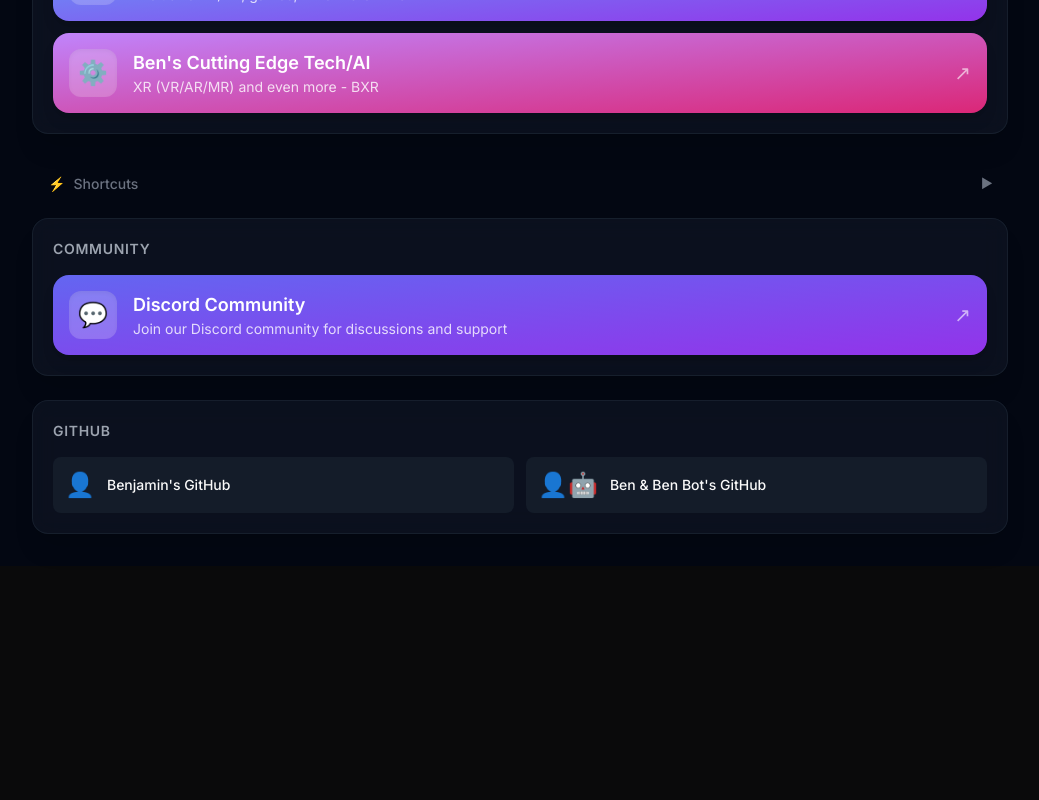
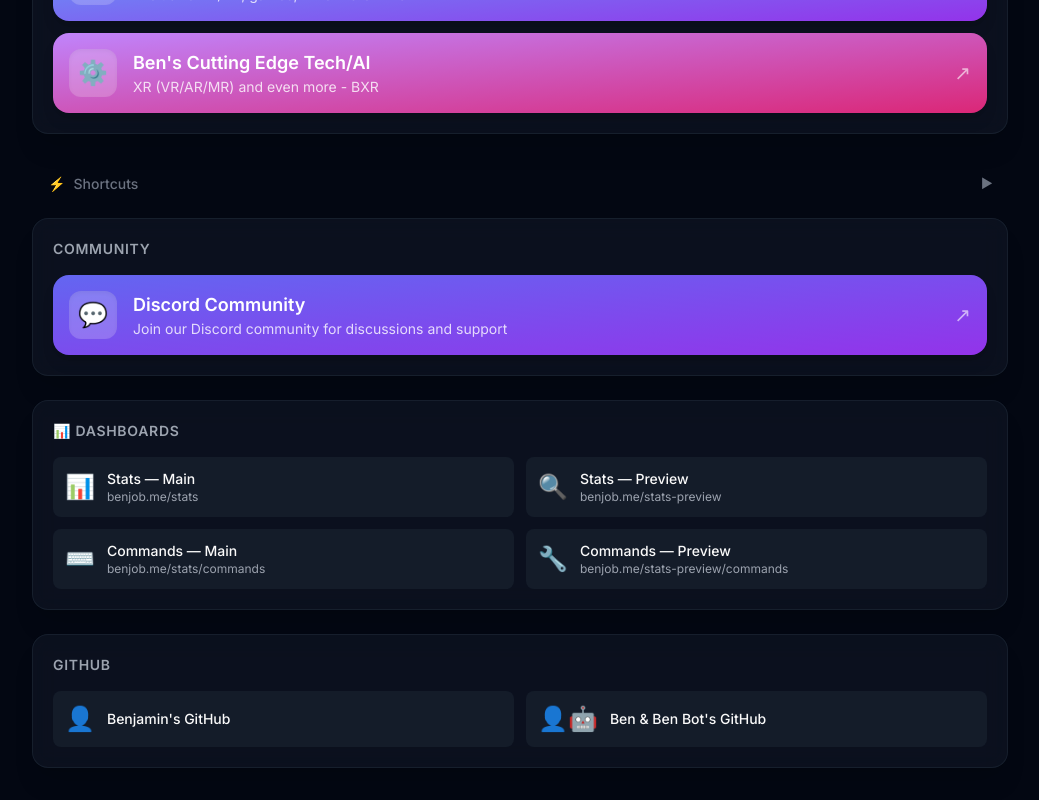
Before and after one commit to benjaminjob1/bens-hub-dashboard, a Next.js app: page / in a window 1280 px wide. Shown: the part 1073-1873 px from the top of the page, without its empty margins (120-1159 px from the left). Before the commit the page ends 1639 px from the top, so only its background shows below. Built offline with nearby package versions, Linux system fonts and the light colour scheme.

Commit message:
add: stats dashboards section (main/preview, commands main/preview)

```diff
--- a/src/app/page.tsx
+++ b/src/app/page.tsx
@@ -242,6 +242,43 @@
   },
 ];
 
+const dashboards = [
+  {
+    id: 'ds1',
+    title: 'Stats Dashboard',
+    description: 'System stats, versions, commands — main/production',
+    url: 'https://benjob.me/stats',
+    icon: '📊',
+    color: 'bg-gradient-to-br from-emerald-500 to-teal-600',
+    tag: 'main',
+  },
+  {
+    id: 'ds2',
+    title: 'Stats Preview',
+    description: 'Preview version of stats dashboard',
+    url: 'https://benjob.me/stats-preview',
+    icon: '🔍',
+    color: 'bg-gradient-to-br from-cyan-500 to-blue-600',
+    tag: 'preview',
+  },
+  {
+    id: 'ds3',
+    title: 'Commands',
+    description: 'All available slash commands — main',
+    url: 'https://benjob.me/stats/commands',
+    icon: '⌨️',
+    color: 'bg-gradient-to-br from-orange-500 to-red-600',
+  },
+  {
+    id: 'ds4',
+    title: 'Commands Preview',
+    description: 'All available slash commands — preview',
+    url: 'https://benjob.me/stats-preview/commands',
+    icon: '🔧',
+    color: 'bg-gradient-to-br from-yellow-500 to-orange-600',
+  },
+];
+
 const socialLinks = [
   {
     id: 'li',
@@ -395,6 +432,40 @@
         ))}
       </GlassCard>
 
+      {/* Dashboards */}
+      <GlassCard title="📊 Dashboards">
+        <div className="grid grid-cols-1 sm:grid-cols-2 gap-3">
+          <a href="https://benjob.me/stats" target="_blank" rel="noopener noreferrer" className="flex items-center gap-3 p-3 rounded-lg bg-gray-800/50 hover:bg-gray-700/50 transition-colors">
+            <span className="text-2xl">📊</span>
+            <div>
+              <div className="text-sm font-medium">Stats — Main</div>
+              <div className="text-xs text-gray-400">benjob.me/stats</div>
+            </div>
+          </a>
+          <a href="https://benjob.me/stats-preview" target="_blank" rel="noopener noreferrer" className="flex items-center gap-3 p-3 rounded-lg bg-gray-800/50 hover:bg-gray-700/50 transition-colors">
+            <span className="text-2xl">🔍</span>
+            <div>
+              <div className="text-sm font-medium">Stats — Preview</div>
+              <div className="text-xs text-gray-400">benjob.me/stats-preview</div>
+            </div>
+          </a>
+          <a href="https://benjob.me/stats/commands" target="_blank" rel="noopener noreferrer" className="flex items-center gap-3 p-3 rounded-lg bg-gray-800/50 hover:bg-gray-700/50 transition-colors">
+            <span className="text-2xl">⌨️</span>
+            <div>
+              <div className="text-sm font-medium">Commands — Main</div>
+              <div className="text-xs text-gray-400">benjob.me/stats/commands</div>
+            </div>
+          </a>
+          <a href="https://benjob.me/stats-preview/commands" target="_blank" rel="noopener noreferrer" className="flex items-center gap-3 p-3 rounded-lg bg-gray-800/50 hover:bg-gray-700/50 transition-colors">
+            <span className="text-2xl">🔧</span>
+            <div>
+              <div className="text-sm font-medium">Commands — Preview</div>
+              <div className="text-xs text-gray-400">benjob.me/stats-preview/commands</div>
+            </div>
+          </a>
+        </div>
+      </GlassCard>
+
       {/* GitHub */}
       <GlassCard title="GitHub">
         <div className="grid grid-cols-1 sm:grid-cols-2 gap-3">
```
